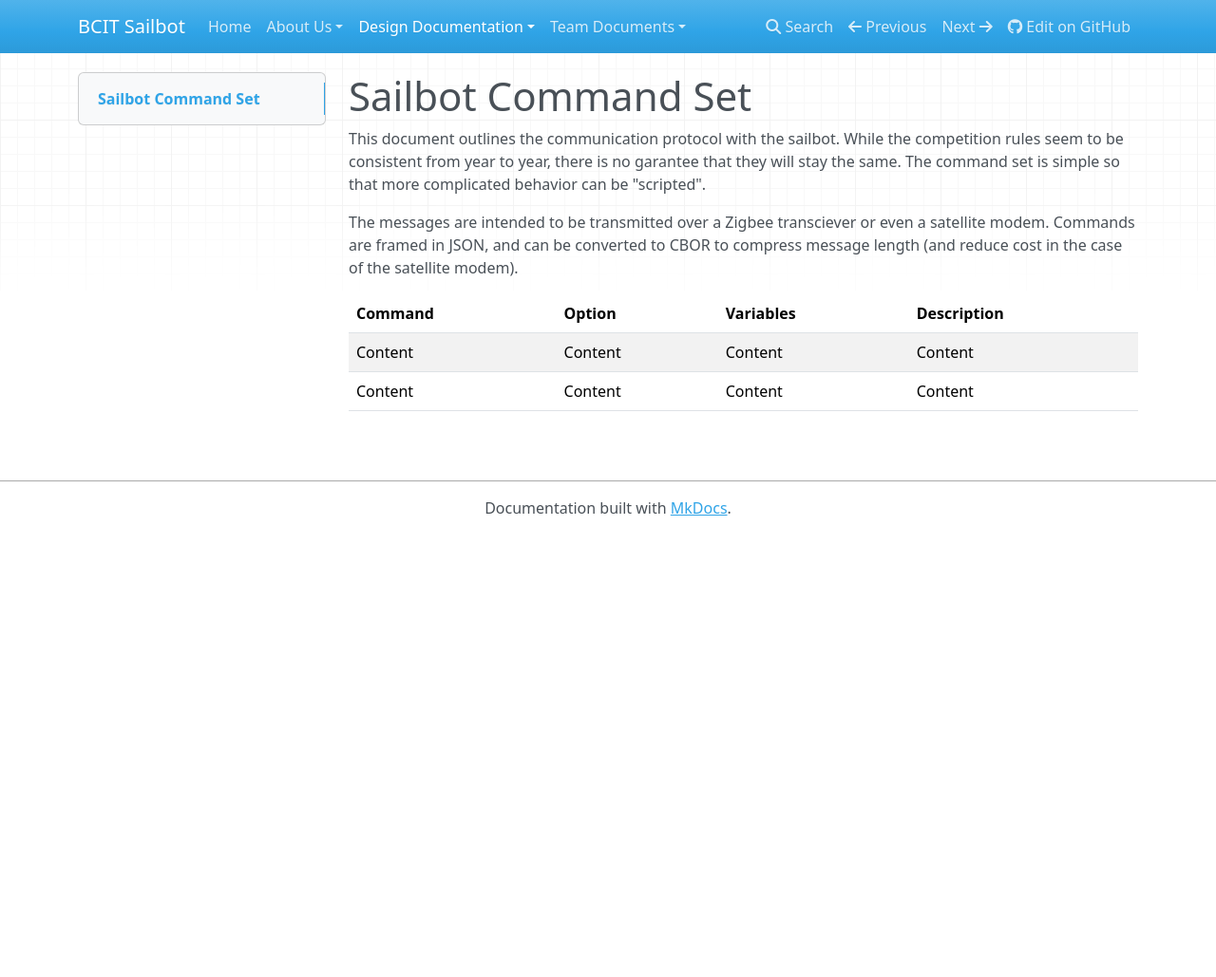
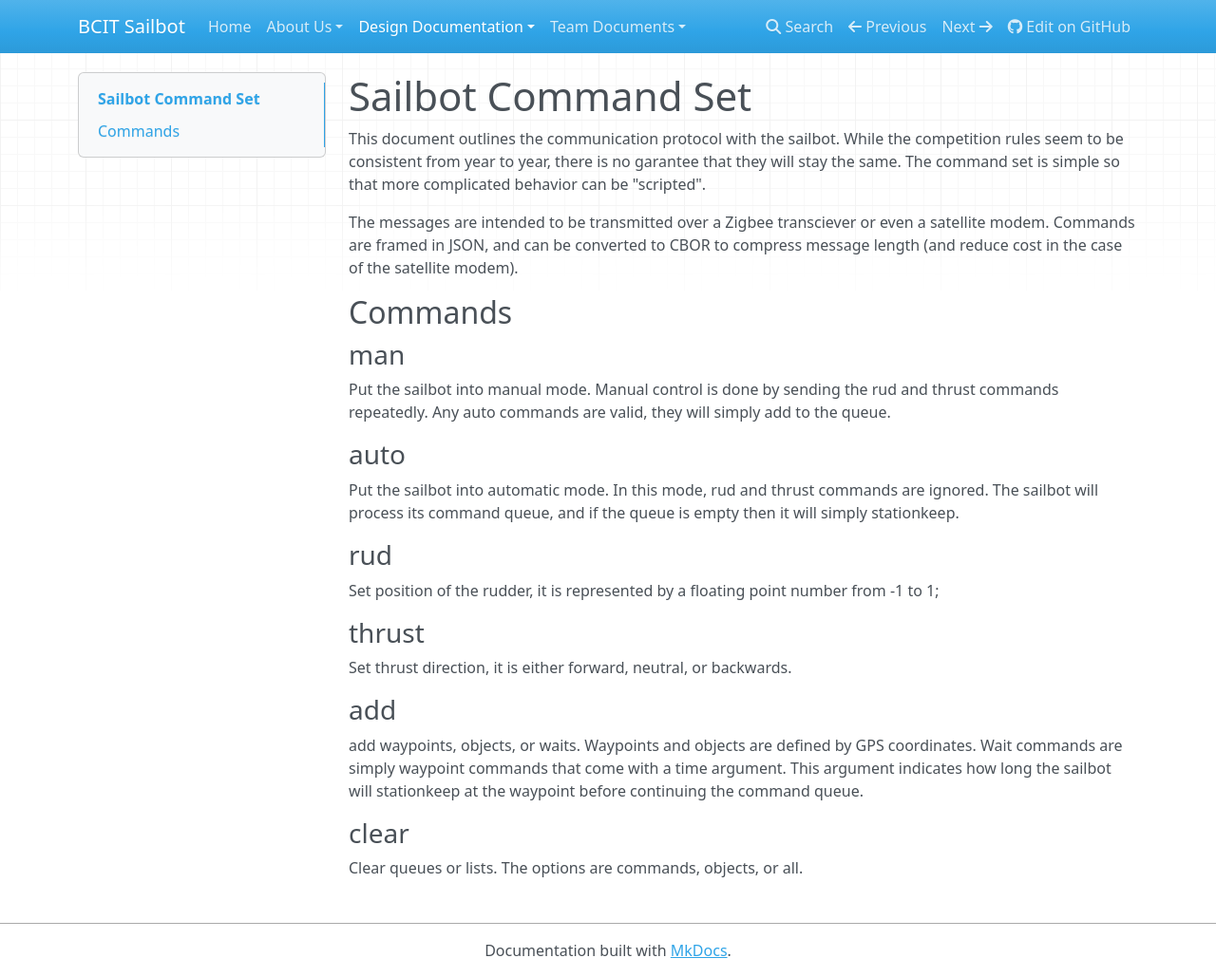
Before and after one commit to mattnite/BCIT-Sailbot, an MkDocs documentation site: the page built from docs/design/commandSet.md, in a window 1280 px wide and 1029 px high. Shown: the whole window at 95% size. Built offline with MkDocs 1.6.1, drawn with Linux system fonts in a browser that asks for light colours; nearby versions of some CDN libraries; old or Windows-style settings are respelled for this version of MkDocs.

Commit message:
have the command set put together

```diff
--- a/docs/design/commandSet.md
+++ b/docs/design/commandSet.md
@@ -9,7 +9,36 @@ The messages are intended to be transmitted over a Zigbee transciever or even a
 satellite modem. Commands are framed in JSON, and can be converted to CBOR to
 compress message length (and reduce cost in the case of the satellite modem).
 
-| Command | Option  | Variables | Description |
-| ------- | ------- | --------- | ----------- |
-| Content | Content | Content   | Content     |
-| Content | Content | Content   | Content     |
+## Commands
+
+### man
+
+Put the sailbot into manual mode. Manual control is done by sending the rud and
+thrust commands repeatedly. Any auto commands are valid, they will simply add to
+the queue.
+
+### auto
+
+Put the sailbot into automatic mode. In this mode, rud and thrust commands are
+ignored. The sailbot will process its command queue, and if the queue is empty
+then it will simply stationkeep.
+
+### rud
+
+Set position of the rudder, it is represented by a floating point number from -1
+to 1;
+
+### thrust
+
+Set thrust direction, it is either forward, neutral, or backwards.
+
+### add
+
+add waypoints, objects, or waits. Waypoints and objects are defined by GPS
+coordinates. Wait commands are simply waypoint commands that come with a time
+argument. This argument indicates how long the sailbot will stationkeep at the
+waypoint before continuing the command queue.
+
+### clear
+
+Clear queues or lists. The options are commands, objects, or all.
```
